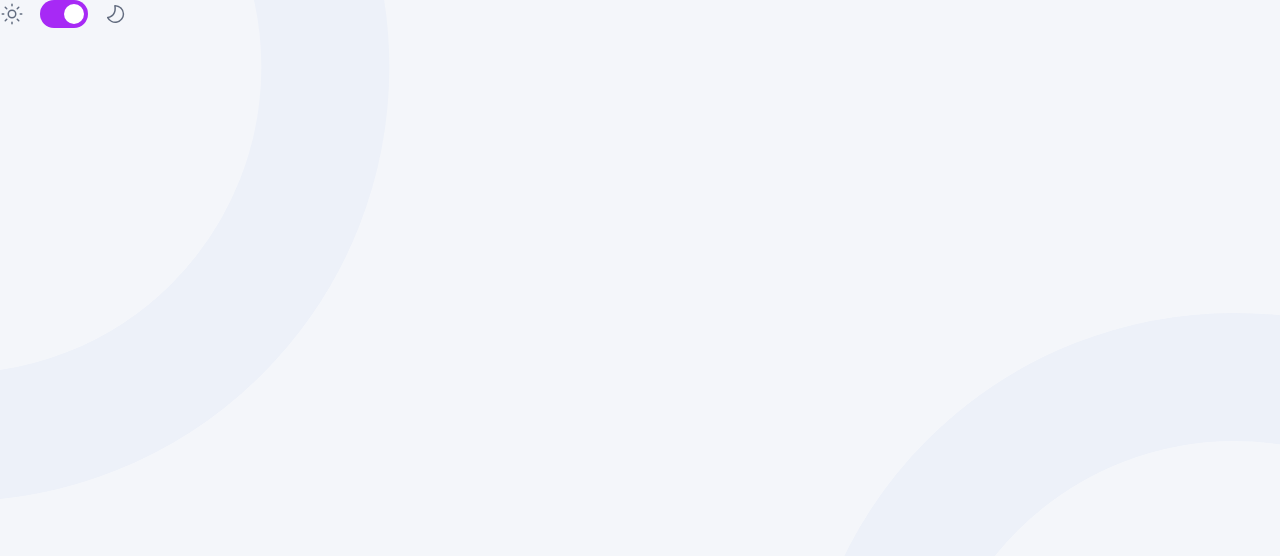
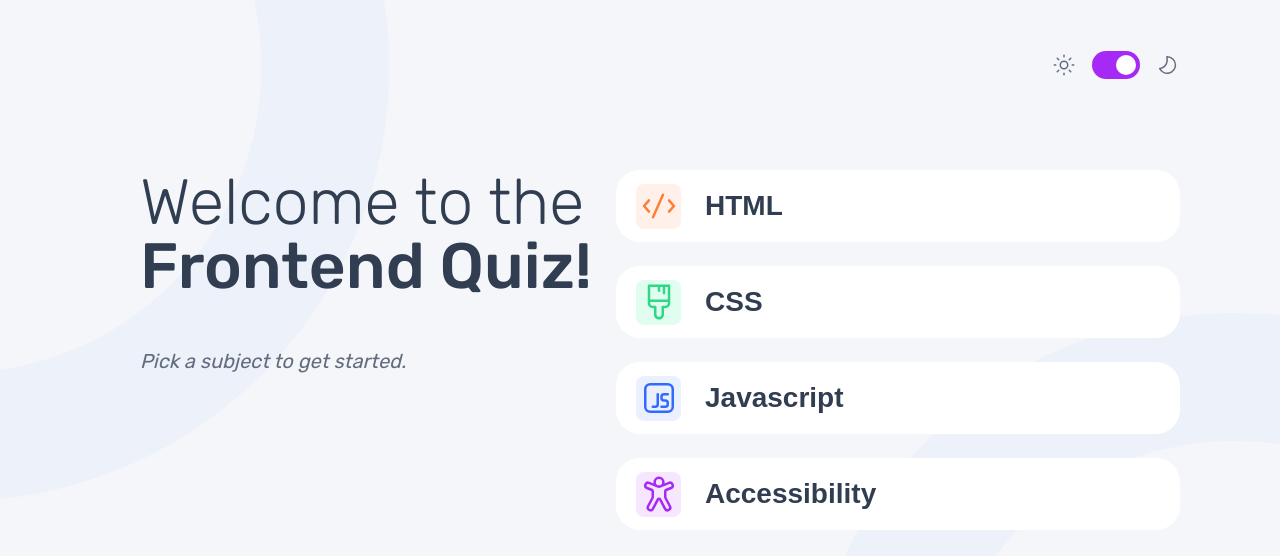
Before and after one commit to selly361/frontend-quiz-app, a React (Create React App) app: page / in a window 1280 px wide. Shown: the top 556 px of the page. Built offline with nearby package versions, Linux system fonts and the light colour scheme.

Commit message:
Update: add components markup

```diff
--- a/src/App.js
+++ b/src/App.js
@@ -1,12 +1,16 @@
-import { Fragment } from 'react'
-import { ReactComponent as SunIcon } from './Assets/Icons/icon-sun-dark.svg'
-import { ThemeButton } from 'Components'
+import { QuizHeader, QuizInfo, InteractiveQuizSection } from 'Components'
 
 function App() {
 	return (
-		<Fragment>
-			<ThemeButton />
-		</Fragment>
+		<main className='main'>
+			<QuizHeader />
+			<section className='main__main-section'>
+				<div className='main__main-section__information-container'>
+					<QuizInfo />
+				</div>
+				<InteractiveQuizSection />
+			</section>
+		</main>
 	)
 }
 
```
